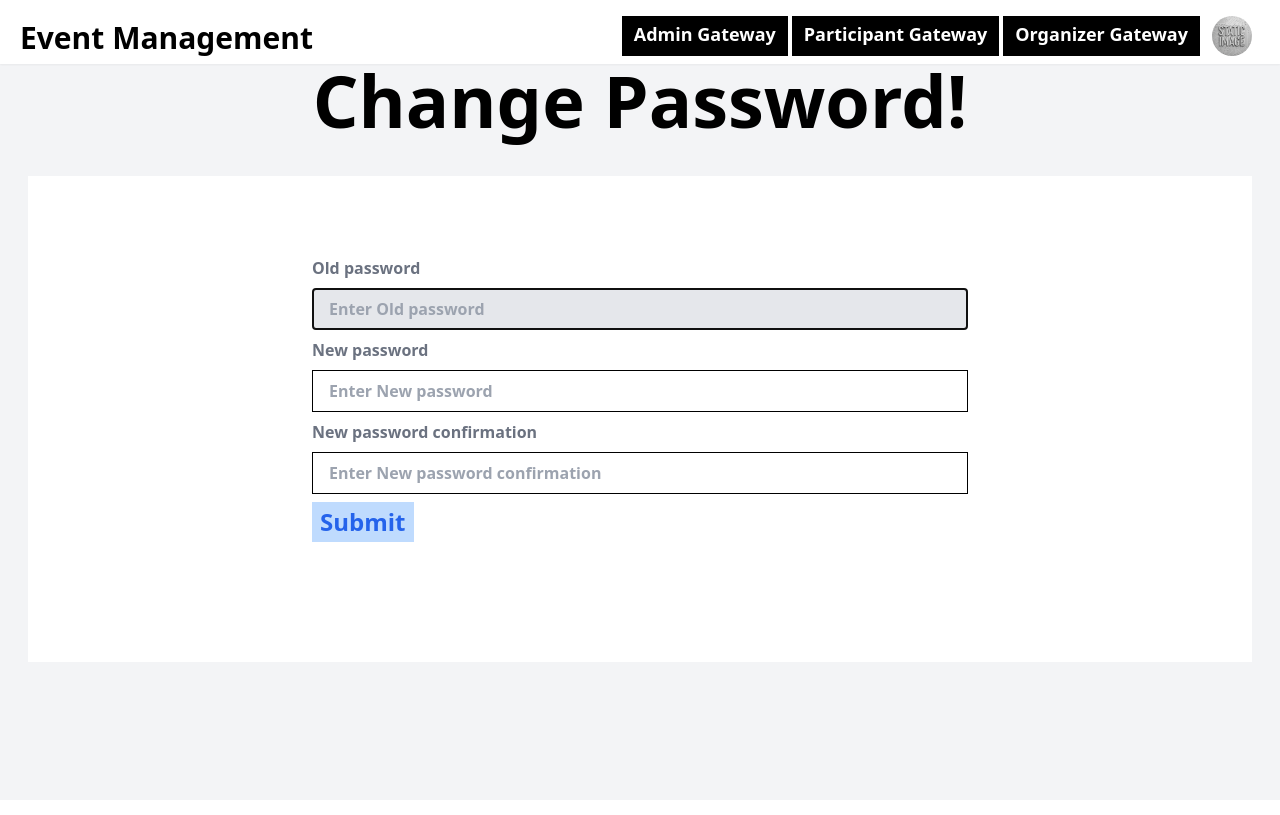
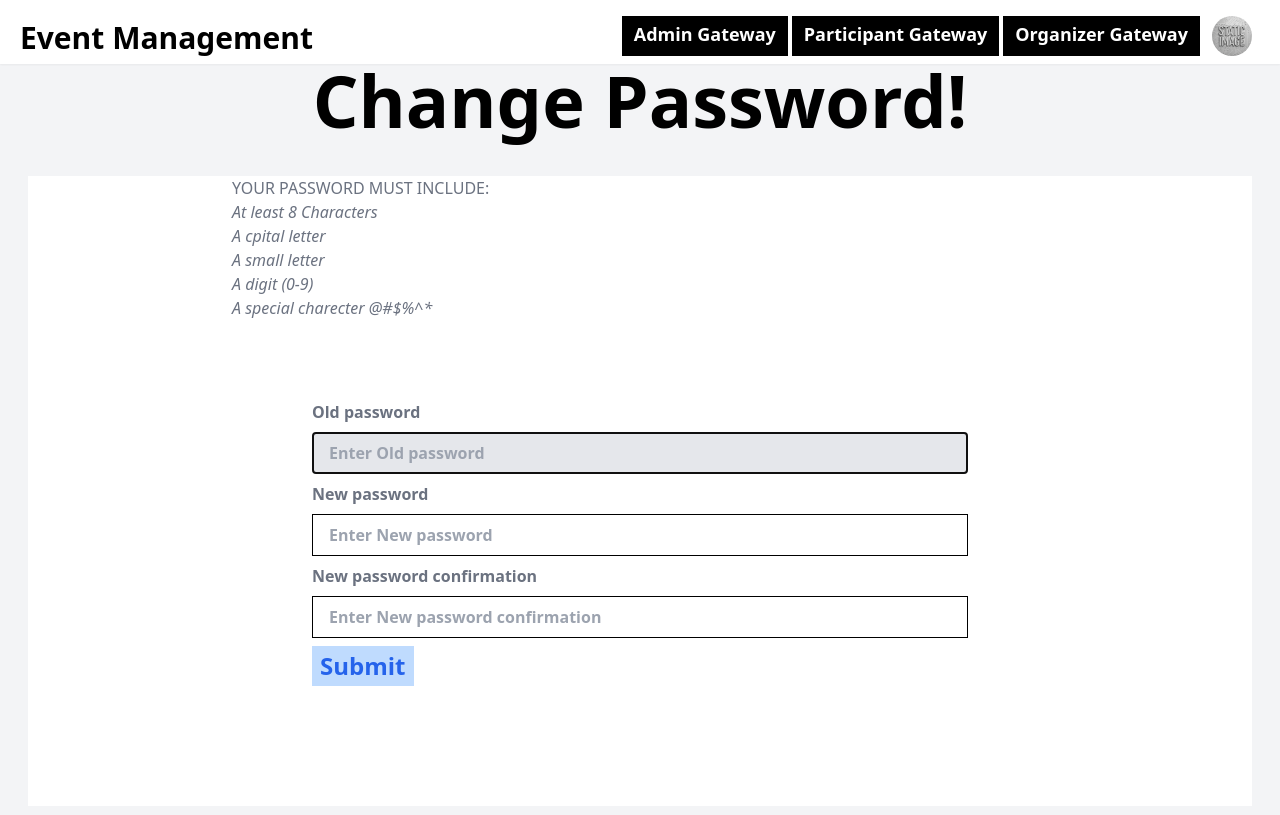
Before and after one commit to tanvirac24/Event_Management, a Django app: page /users/password_change/ in a window 1280 px wide. Before the commit the page ends 542 px from the top, so only its background shows below. Run offline with Django 5.2, Linux system fonts and the light colour scheme; the visitor is signed in with stand-in values (Sample User, id 1); some libraries are stand-ins or nearby versions.

Commit message:
something

```diff
--- a/users/templates/registration/accounts/pass_change.html
+++ b/users/templates/registration/accounts/pass_change.html
@@ -100,6 +100,14 @@
 
     <div class="mx-auto w-2/3">
 
+        <p>YOUR PASSWORD MUST INCLUDE:</p>
+        <div class="italic">
+       <p>At least 8 Characters</p>
+       <p>A cpital letter</p>
+       <p>A small letter</p>
+       <p>A digit (0-9)</p>
+       <p>A special charecter @#$%^*</p>
+      </div>
 
         <form method='POST'>
             {% csrf_token %}
```
